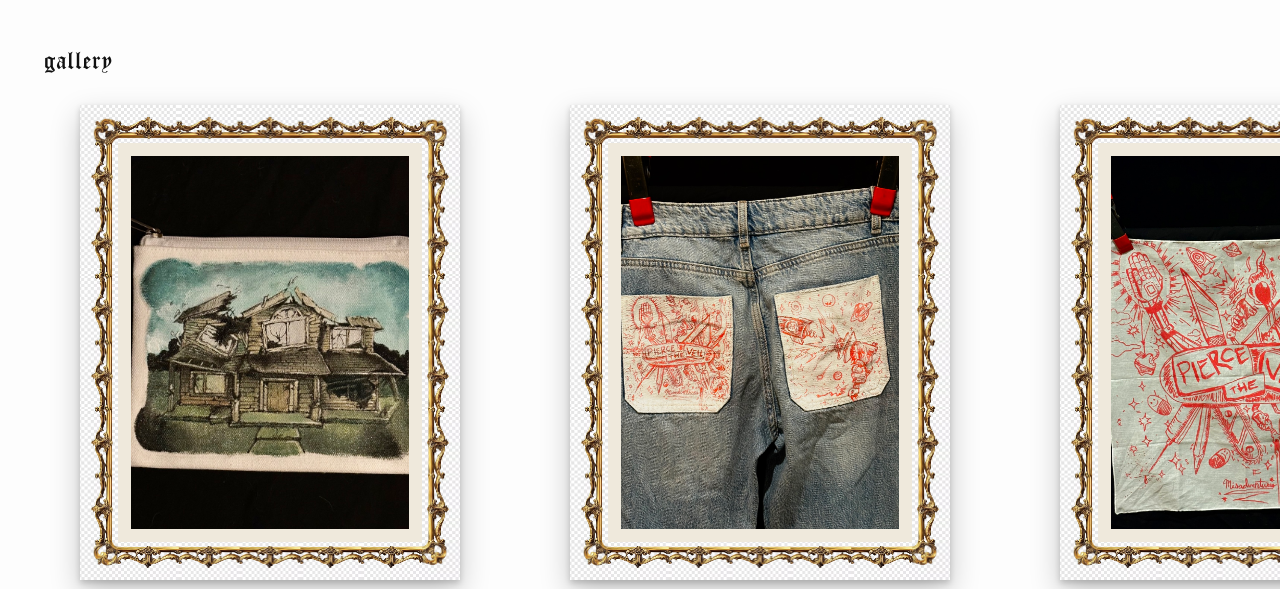
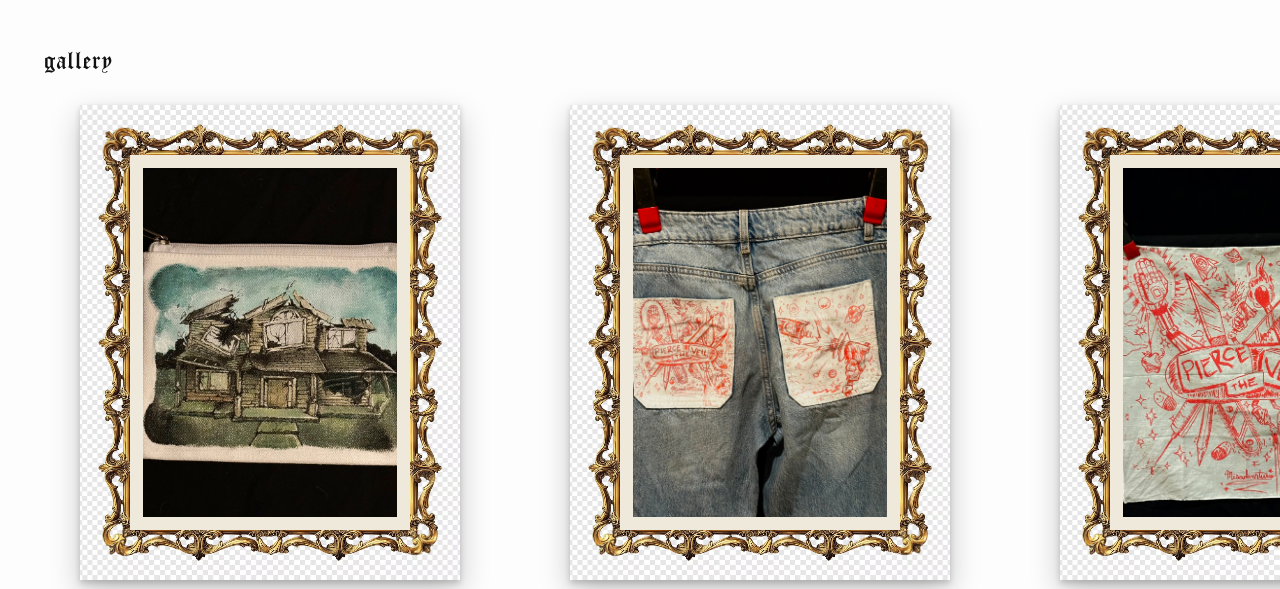
Before and after one commit to chloeisnotokay/art-web, a plain HTML site: page picks.html in a window 1280 px wide. Shown: the part 211-800 px from the top of the page. Drawn offline with Linux system fonts and the light colour scheme.

Commit message:
Update picks.html

```diff
--- a/picks.html
+++ b/picks.html
@@ -15,8 +15,8 @@
 
       /* Frame tuning */
       --frame-src: url('ornate-gold-frame-vintage-masterpiece_191095-81722.jpg.avif'); /* put your ornate PNG here (transparent center) */
-      --frame-slice: 200;   /* how far to slice from each edge of the PNG (pixels) */
-      --frame-width: 38px;  /* visual thickness of the frame on the page */
+      --frame-slice: 160;   /* how far to slice from each edge of the PNG (pixels) */
+      --frame-width: 50px;  /* visual thickness of the frame on the page */
       --mat-color: #efe9dc; /* “museum mat” color */
       --inner-stroke: #cbb79a; /* thin inner liner color */
     }
```
